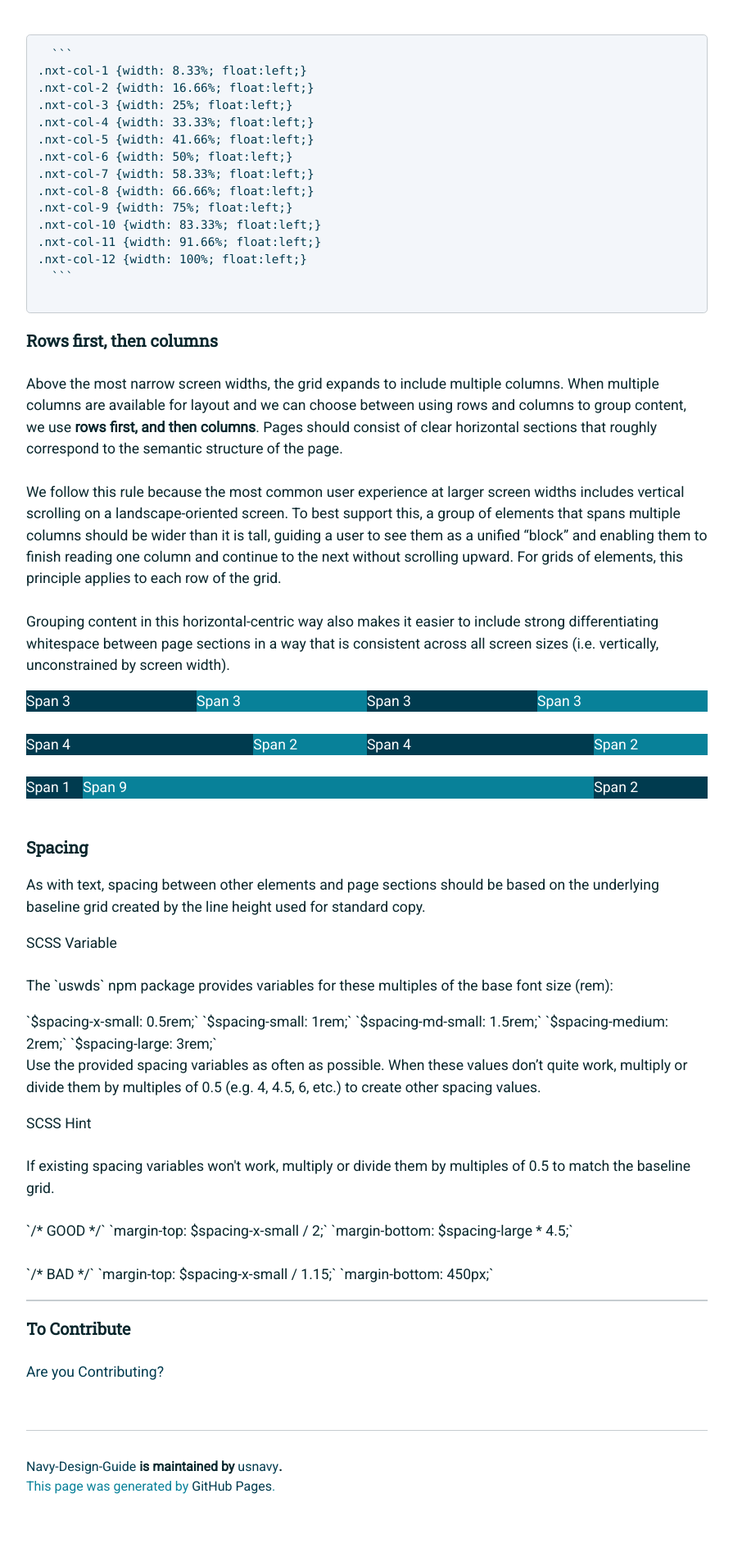
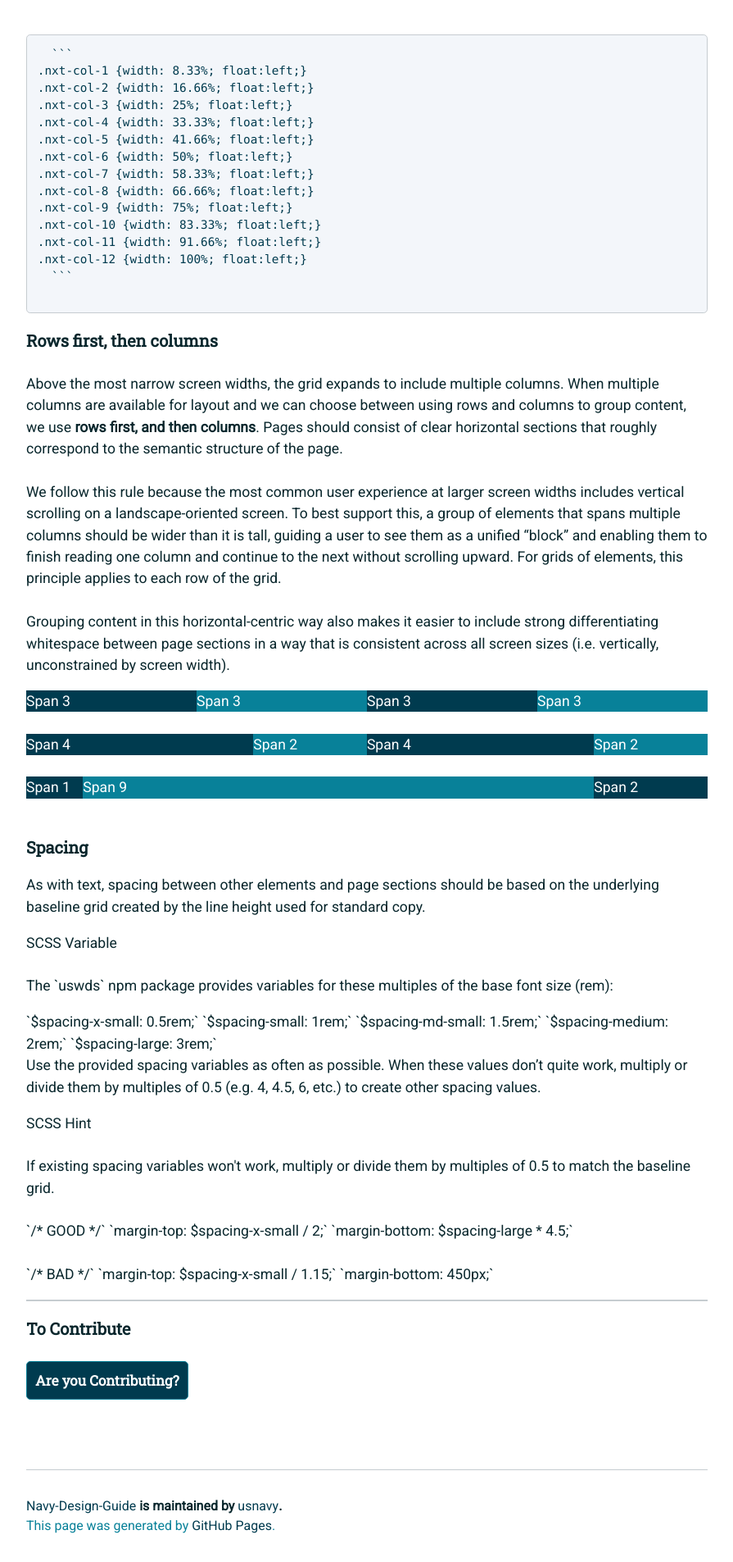
Before and after one commit to usnavy/Navy-Design-Guide, a Jekyll site: the page built from layout.md, in a window 1280 px wide. Shown: the part 1647-3552 px from the top of the page at 82% size, without its empty margins (192-1087 px from the left). Built offline with Jekyll 4.4.1, drawn with Linux system fonts in a browser that asks for light colours; our own code applies the rules of GitHub Pages for plain Markdown files; before the commit the page ends 3504 px from its top, so only the background shows below that.

Commit message:
Update layout.md

```diff
--- a/layout.md
+++ b/layout.md
@@ -175,5 +175,8 @@ sizes (i.e. vertically, unconstrained by screen width).
 <hr>
 
 ### To Contribute<br>
-[Are you Contributing?](/CONTRIBUTING.md)<br>
+<button id="contribute-guidance">
+[Are you Contributing?](/CONTRIBUTING.md)
+</button>
 <br>
+<br>
```
